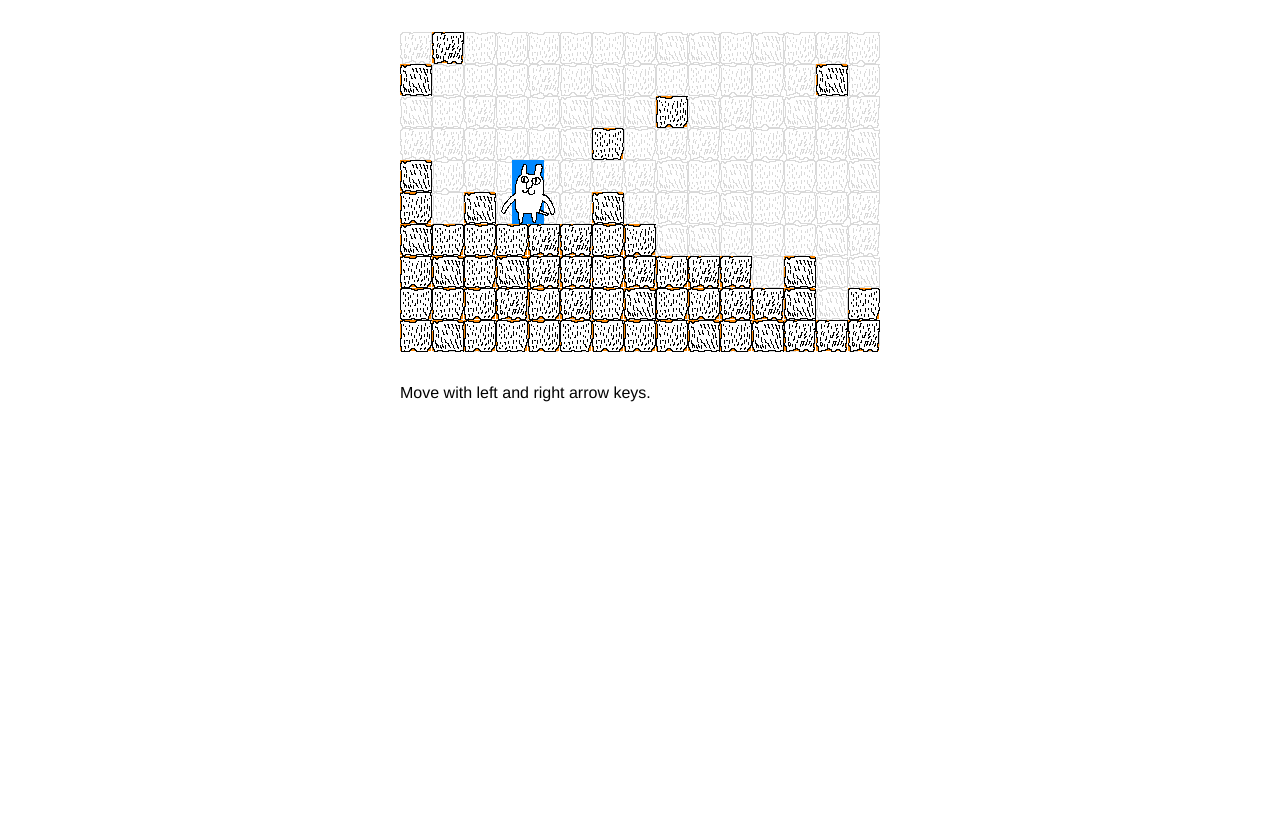
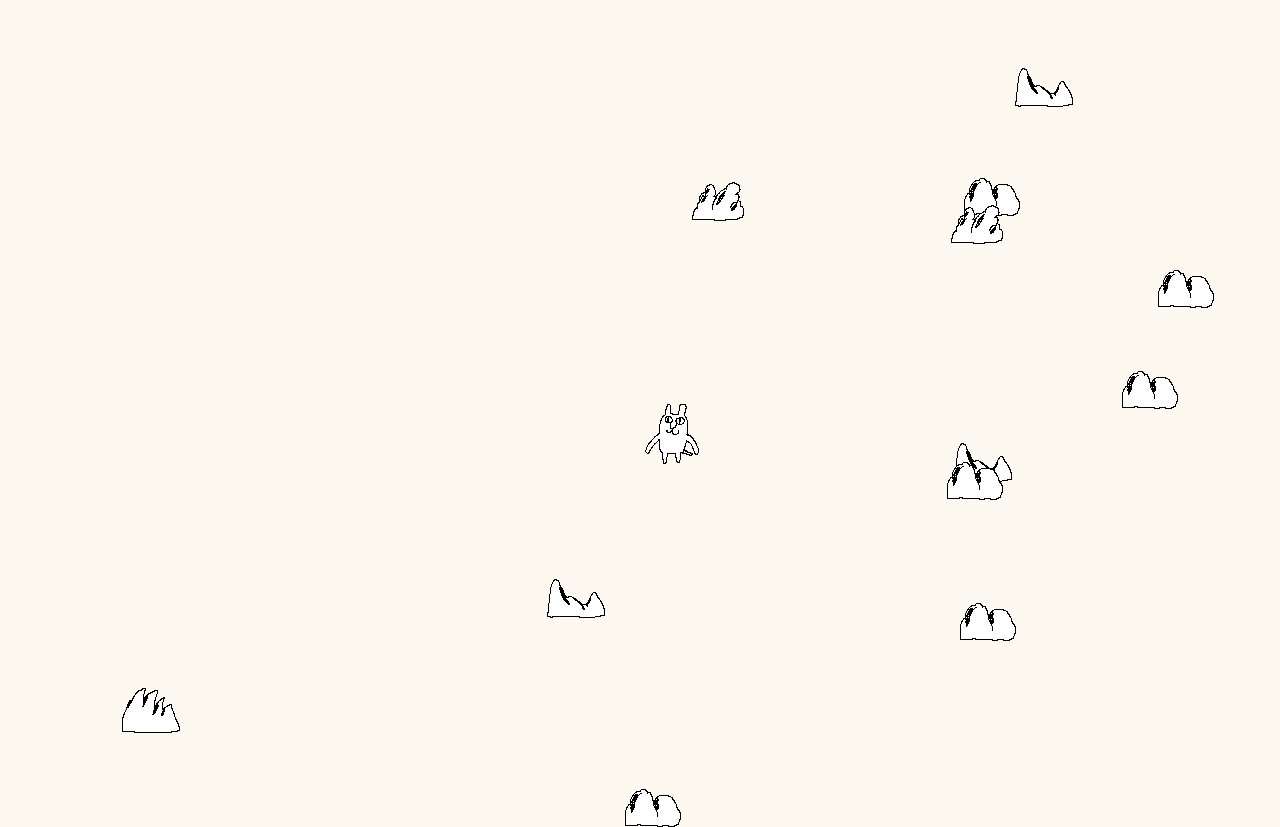
Before and after one commit to julienq/romulusetrem.us, a plain HTML site: page nine-lives/index.html in a window 1280 px wide. Before the commit the page ends 800 px from the top, so only its background shows below. Drawn offline with Linux system fonts and the light colour scheme.

Commit message:
Changing gears...

```diff
--- a/nine-lives/index.html
+++ b/nine-lives/index.html
@@ -1,27 +1,16 @@
 <!DOCTYPE html>
 <html lang="en">
   <head>
-    <title>Cat</title>
+    <title>Nine Lives</title>
     <meta charset="UTF-8">
     <style>
-      body { font-family: Univers, "Helvetica Neue", Helvetica, sans-serif;
-        margin: auto; width: 480px; }
-      h1 { font-weight: normal; text-align: center; }
-      #canvases { position: relative; height: 320px; margin: 32px 0; }
-      canvas { position: absolute; top: 0; left: 0; }
-      img { display: none; }
+      body { margin: 0; padding: 0; background-color: #fef9f0; }
+      .scenery { position: absolute; }
+      #cat { position: absolute; }
     </style>
     <script src="flexo.js"></script>
     <script src="nine-lives.js"></script>
   </head>
   <body>
-    <div id="canvases">
-      <canvas width="480" height="320" id="bg"></canvas>
-      <canvas width="480" height="320" id="fg"></canvas>
-    </div>
-    <img id="cat1" src="cat1.png" onload="loaded_image(event);">
-    <img id="cat2" src="cat2.png" onload="loaded_image(event);">
-    <img id="blocks" src="blocks.png" onload="loaded_image(event);">
-    <p>Move with left and right arrow keys.</p>
   </body>
 </html>
--- a/nine-lives/nine-lives.js
+++ b/nine-lives/nine-lives.js
@@ -1,3 +1,72 @@
+var IMG_DIR = "img/";
+var IMG_SUFFIX = ".png";
+var IMG_NAMES = ["cat1", "cat2", "cat3", "cat4", "bush1", "bush2", "bush3",
+    "bush4"];
+var IMAGES = {};
+
+var LOADED = 0;
+IMG_NAMES.forEach(function(name) {
+    var img = document.createElement("img");
+    img.src = IMG_DIR + name + IMG_SUFFIX;
+    img.onload = function() {
+      IMAGES[name] = img;
+      if (++LOADED === IMG_NAMES.length) ready();
+    };
+  });
+
+function ready()
+{
+  for (var i = 0; i < 12; ++i) {
+    var b = document.createElement("img");
+    b.src = IMG_DIR + "bush" + flexo.random_int(1, 4).toString() + IMG_SUFFIX;
+    b.className = "scenery";
+    b.style.left = flexo.random_int(0, window.innerWidth - b.width).toString()
+      + "px";
+    var t = flexo.random_int(0, window.innerHeight - b.height);
+    b.style.top = t.toString() + "px";
+    b.style.zIndex = t;
+    document.documentElement.appendChild(b);
+  }
+
+  var cat = document.createElement("img");
+  cat.id = "cat";
+
+  Object.defineProperty(cat, "frame", { enumerable: true,
+    get: function() { return cat._frame },
+    set: function(i) {
+      cat._frame = i;
+      cat.src = IMG_DIR + "cat" + i + IMG_SUFFIX;
+    } });
+
+  Object.defineProperty(cat, "x", { enumerable: true,
+    get: function() { return cat._x; },
+    set: function(x) {
+      cat._x = x;
+      cat.style.left = (x - cat.width / 2).toString() + "px";
+    } });
+
+  Object.defineProperty(cat, "y", { enumberable: true,
+    get: function() { return cat._y; },
+    set: function(y) {
+      cat._y = y;
+      cat.style.top = (y - cat.height).toString() + "px";
+      cat.style.zIndex = y - cat.height;
+    } });
+
+  cat.frame = 1;
+  cat.x = window.innerWidth / 2;
+  cat.y = window.innerHeight / 2;
+  document.documentElement.appendChild(cat);
+
+  document.addEventListener("mousedown", function(e) {
+      e.preventDefault();
+      cat.x = e.pageX;
+      cat.y = e.pageY;
+    }, false);
+}
+
+
+/*
 var canvas_bg, canvas_fg, bg, fg, n_images, block_size;
 var loaded_images = 0;
 var ANIM_RATE_MS = 150;
@@ -164,3 +233,4 @@ function run()
   }
   requestAnimationFrame(run);
 }
+*/
```
Also changed, not shown: nine-lives/img/blocks.png (renamed from nine-lives/blocks.png), nine-lives/img/bush1.png (added), nine-lives/img/bush2.png (added), nine-lives/img/bush3.png (added), nine-lives/img/bush4.png (added), nine-lives/img/cat1.png (renamed from nine-lives/cat1.png), nine-lives/img/cat2.png (renamed from nine-lives/cat2.png), nine-lives/img/cat3.png (added), nine-lives/img/cat4.png (added), 5 other files.
